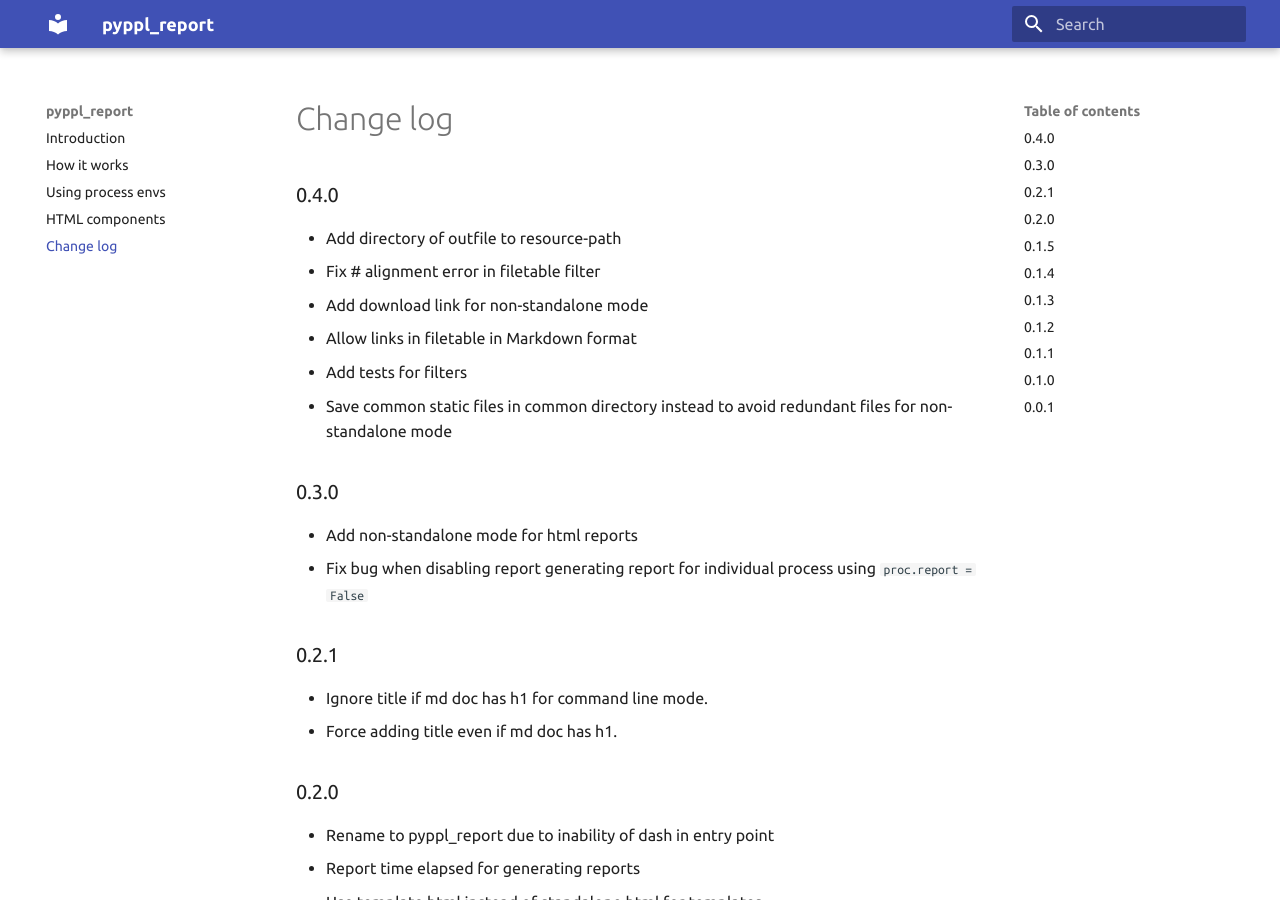
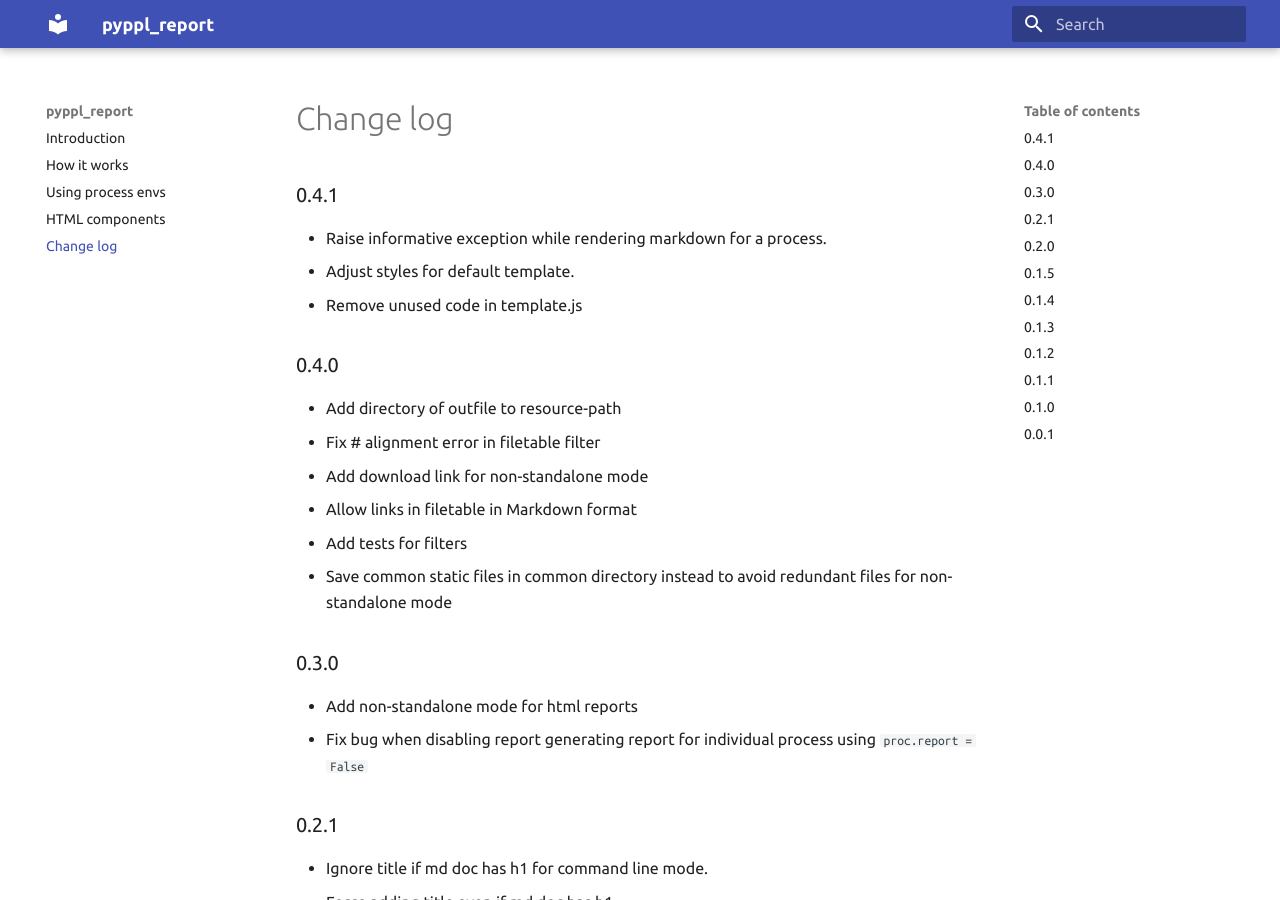
Before and after one commit to pwwang/pyppl_report, an MkDocs documentation site: the page built from docs/CHANGELOG.md, in a window 1280 px wide and 900 px high. Built offline with MkDocs 1.6.1 and Material for MkDocs 9.7.7, drawn with Linux system fonts in a browser that asks for light colours.

Commit message:
Update CHANGELOG

```diff
--- a/docs/CHANGELOG.md
+++ b/docs/CHANGELOG.md
@@ -1,3 +1,8 @@
+## 0.4.1
+- Raise informative exception while rendering markdown for a process.
+- Adjust styles for default template.
+- Remove unused code in template.js
+
 ## 0.4.0
 - Add directory of outfile to resource-path
 - Fix # alignment error in filetable filter
```
